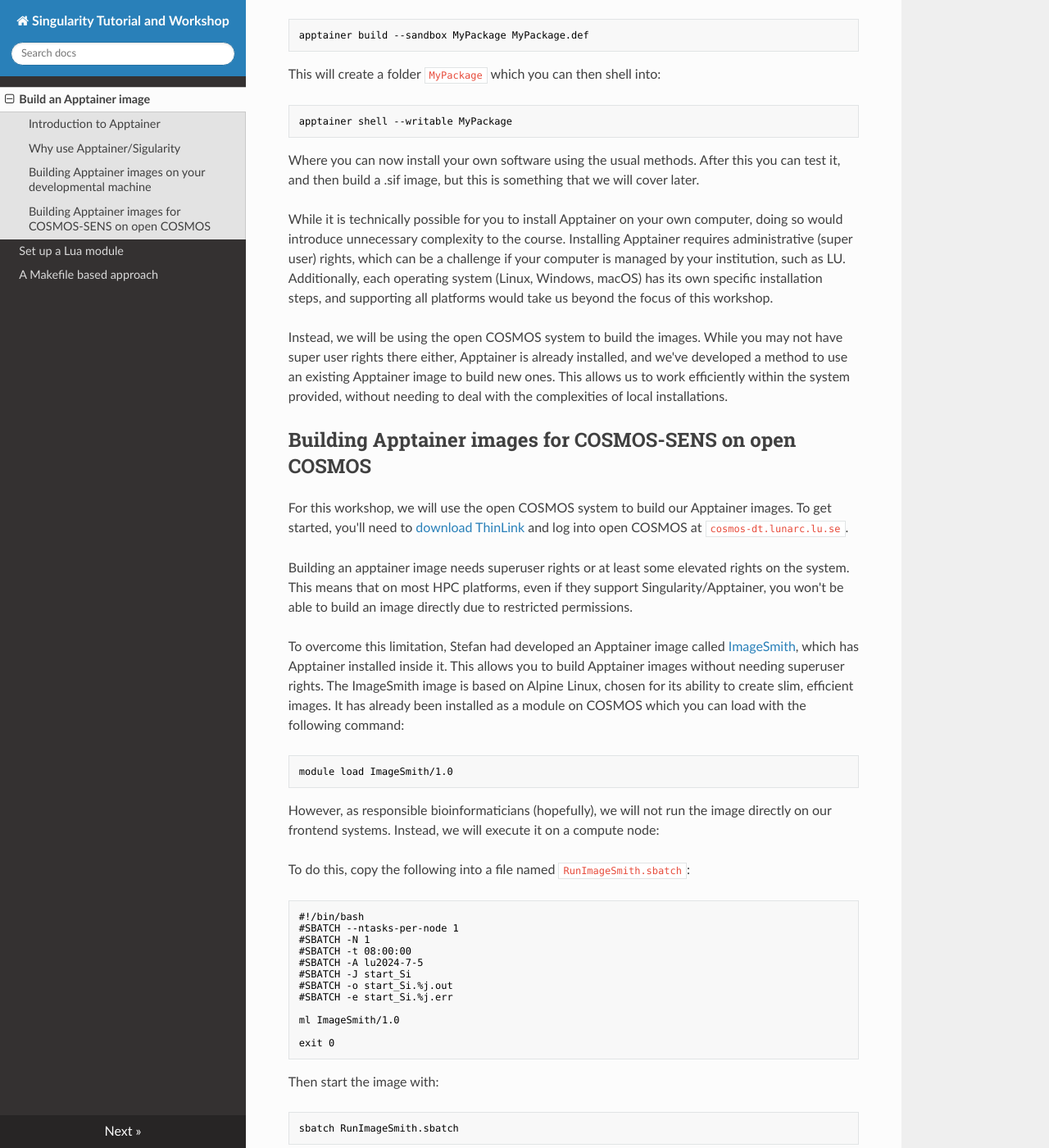
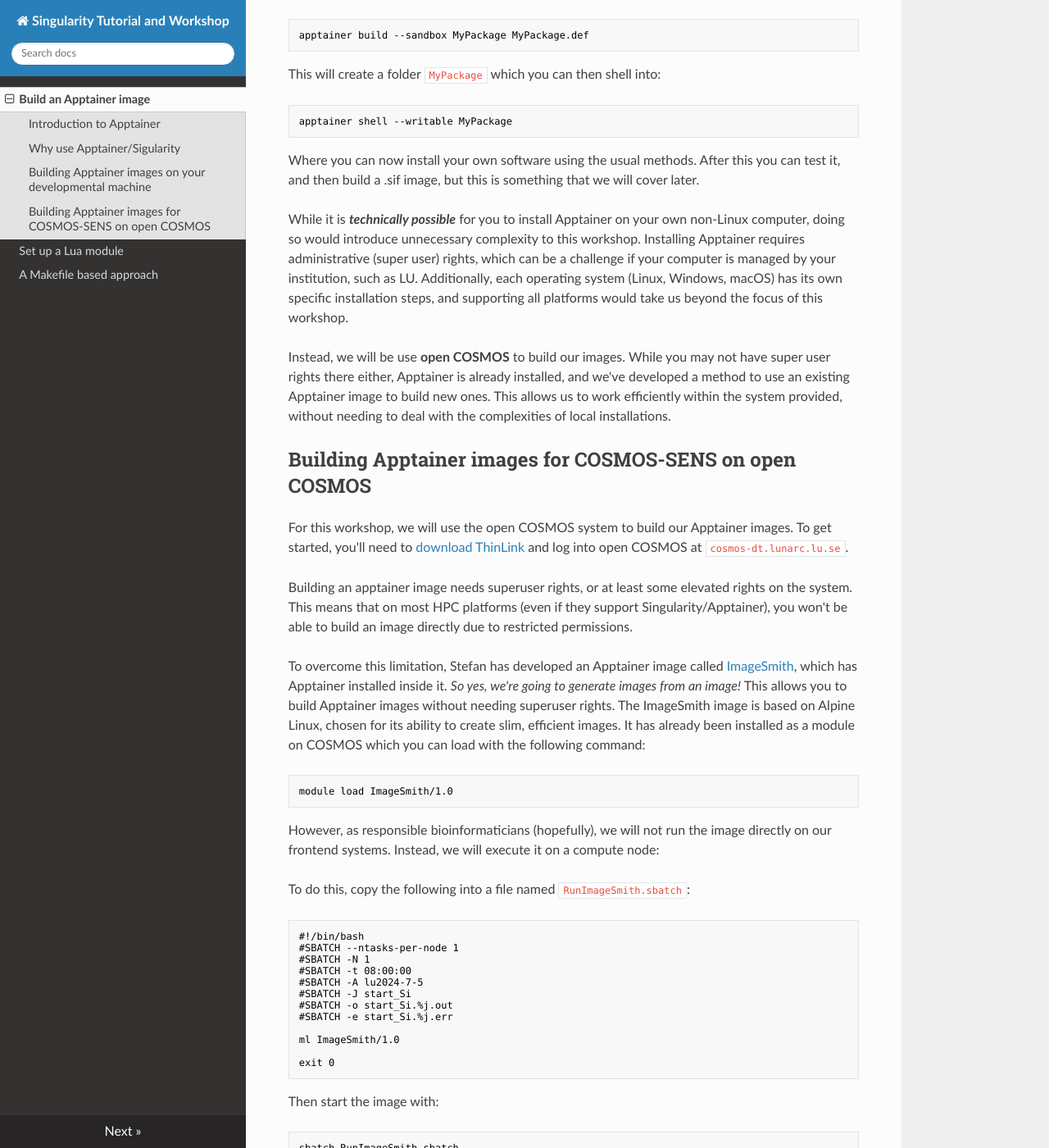
Before and after one commit to stela2502/Singularity_Tutorial, an MkDocs documentation site: the page built from docs/index.md, in a window 1280 px wide and 1400 px high, scrolled down 2038 px. Shown: the whole window at 82% size. Built offline with MkDocs 1.6.1, drawn with Linux system fonts in a browser that asks for light colours; nearby versions of some CDN libraries; some of the changed text lies outside the part shown.

Commit message:
shamit edits to intro

````diff
--- a/docs/index.md
+++ b/docs/index.md
@@ -88,9 +88,9 @@ apptainer shell --writable MyPackage
 Where you can now install your own software using the usual methods. After this you can test it, and then build a .sif image, but this is something that we will cover later.
 
 
-While it is technically possible for you to install Apptainer on your own computer, doing so would introduce unnecessary complexity to the course. Installing Apptainer requires administrative (super user) rights, which can be a challenge if your computer is managed by your institution, such as LU. Additionally, each operating system (Linux, Windows, macOS) has its own specific installation steps, and supporting all platforms would take us beyond the focus of this workshop.
+While it is ***technically possible*** for you to install Apptainer on your own non-Linux computer, doing so would introduce unnecessary complexity to this workshop. Installing Apptainer requires administrative (super user) rights, which can be a challenge if your computer is managed by your institution, such as LU. Additionally, each operating system (Linux, Windows, macOS) has its own specific installation steps, and supporting all platforms would take us beyond the focus of this workshop.
 
-Instead, we will be using the open COSMOS system to build the images. While you may not have super user rights there either, Apptainer is already installed, and we've developed a method to use an existing Apptainer image to build new ones. This allows us to work efficiently within the system provided, without needing to deal with the complexities of local installations.
+Instead, we will be use **open COSMOS** to build our images. While you may not have super user rights there either, Apptainer is already installed, and we've developed a method to use an existing Apptainer image to build new ones. This allows us to work efficiently within the system provided, without needing to deal with the complexities of local installations.
 
 
 ## Building Apptainer images for COSMOS-SENS on open COSMOS
@@ -98,11 +98,11 @@ Instead, we will be using the open COSMOS system to build the images. While you
 For this workshop, we will use the open COSMOS system to build our Apptainer images.
 To get started, you'll need to [download ThinLink](https://www.cendio.com/thinlinc/download/) and log into open COSMOS at ``cosmos-dt.lunarc.lu.se``.
 
-Building an apptainer image needs superuser rights or at least some elevated rights on the system.
-This means that on most HPC platforms, even if they support Singularity/Apptainer, you won't be able to build an image directly due to restricted permissions.
+Building an apptainer image needs superuser rights, or at least some elevated rights on the system.
+This means that on most HPC platforms (even if they support Singularity/Apptainer), you won't be able to build an image directly due to restricted permissions.
 
 
-To overcome this limitation, Stefan had developed an Apptainer image called [ImageSmith](https://github.com/stela2502/ImageSmith), which has Apptainer installed inside it. This allows you to build Apptainer images without needing superuser rights. The ImageSmith image is based on Alpine Linux, chosen for its ability to create slim, efficient images. It has already been installed as a module on COSMOS which you can load with the following command:
+To overcome this limitation, Stefan has developed an Apptainer image called [ImageSmith](https://github.com/stela2502/ImageSmith), which has Apptainer installed inside it. *So yes, we're going to generate images from an image!* This allows you to build Apptainer images without needing superuser rights. The ImageSmith image is based on Alpine Linux, chosen for its ability to create slim, efficient images. It has already been installed as a module on COSMOS which you can load with the following command:
 
 ```bash
 module load ImageSmith/1.0
````
Also changed, not shown: other parts of docs/index.md (+2 -2 lines).
